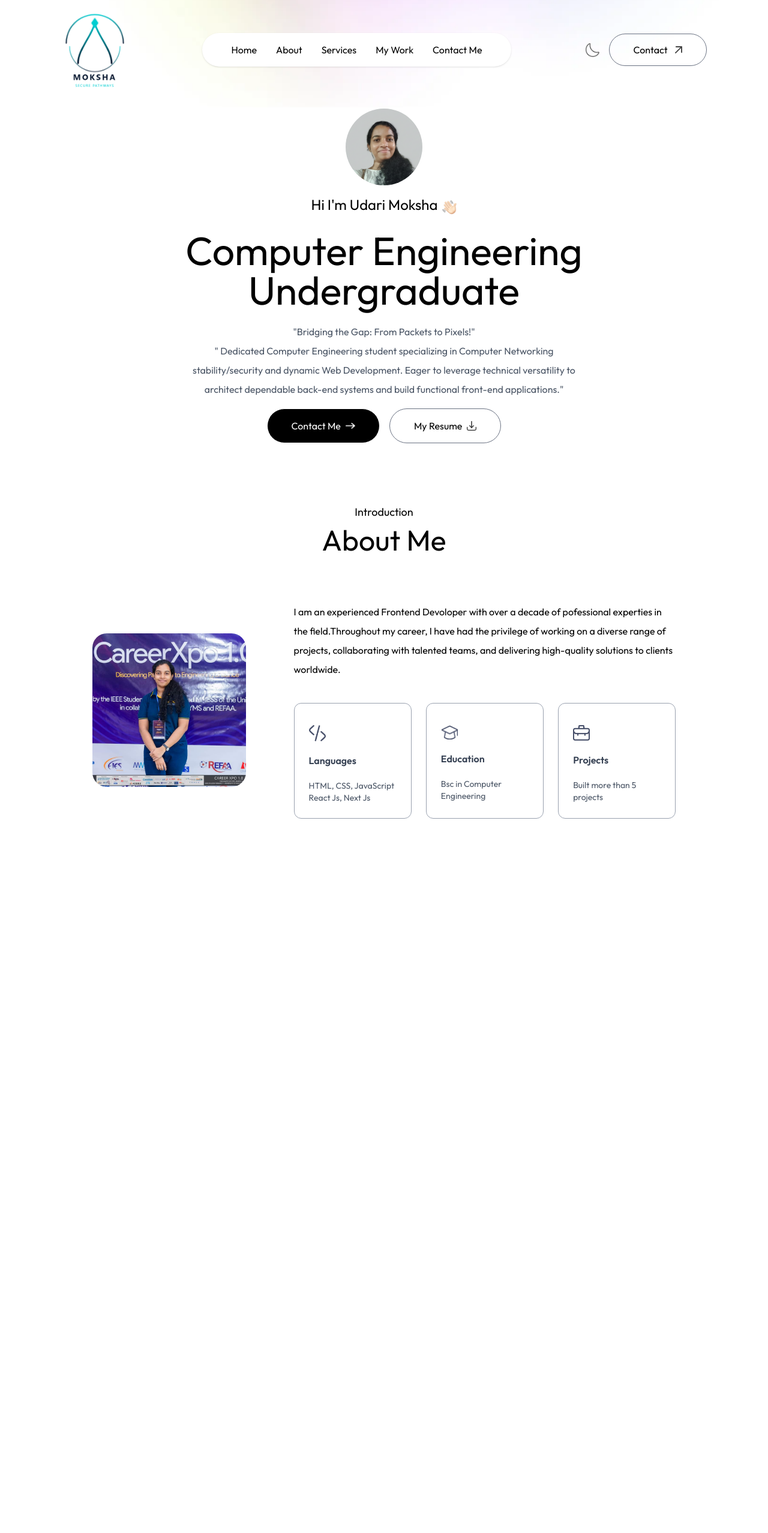
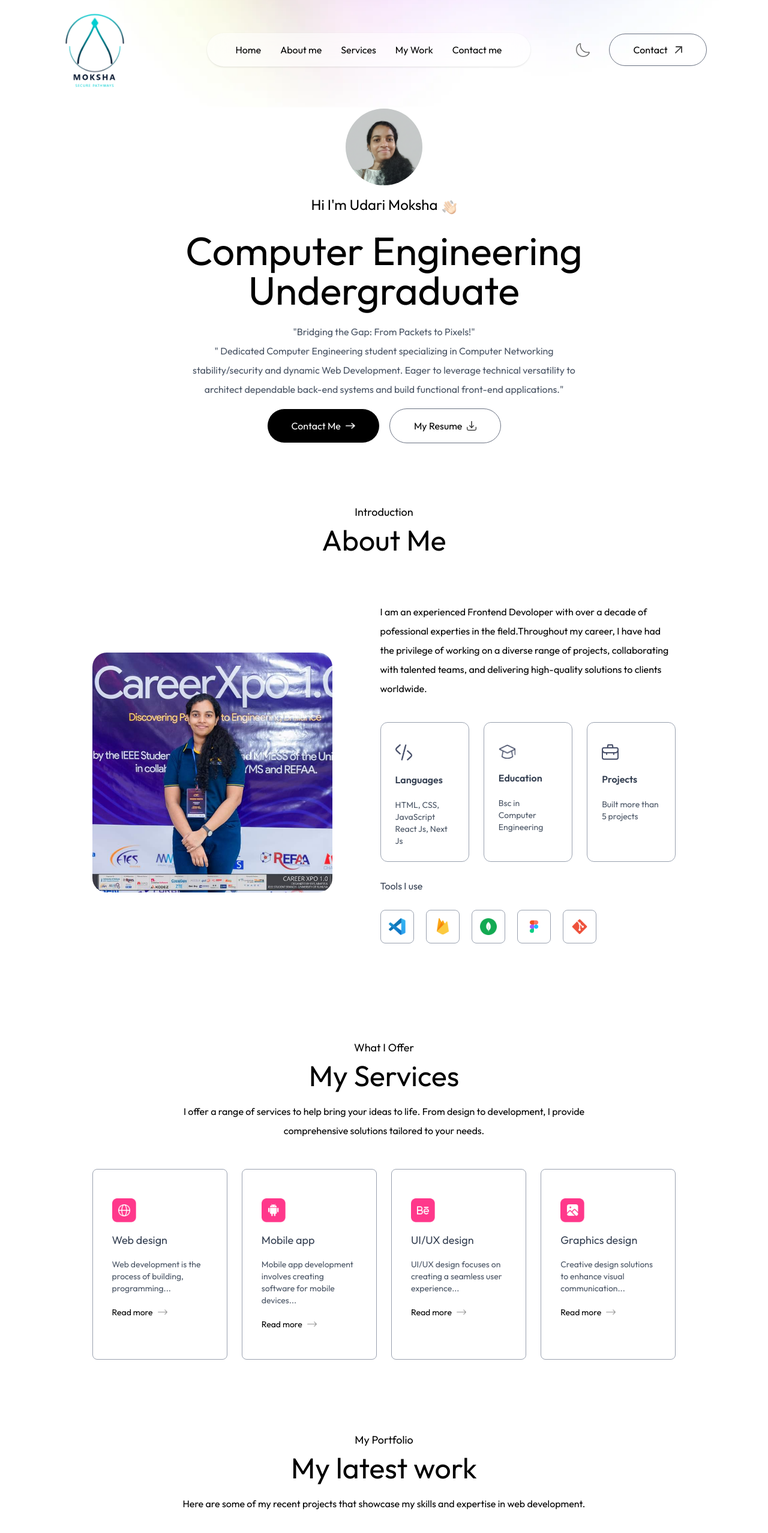
Before and after one commit to Udari2002/MyPortfolio, a Next.js app: page / in a window 1280 px wide. Shown: the top 2556 px of the page at 60% size. Before the commit the page ends 1485 px from the top, so only its background shows below. Built offline with nearby package versions, Linux system fonts and the light colour scheme; a web font is replaced by a local one.

Commit message:
Add Services and Work components, enhance About and Header sections, and update Navbar for scroll effects

```diff
--- a/app/page.js
+++ b/app/page.js
@@ -2,6 +2,8 @@
 import Navbar from "../components/Navbar";
 import Header from "../components/Header";
 import About from "../components/About";
+import Services from "../components/Services";
+import Work from "../components/Work";
 
 export default function Home() {
   return (
@@ -9,6 +11,8 @@ export default function Home() {
       <Navbar />
       <Header />
       <About />
+      <Services/>
+      <Work/>
     </>
   );
 }
--- a/components/About.jsx
+++ b/components/About.jsx
@@ -1,4 +1,4 @@
-import { assets, infoList } from "@/assets/assets"
+import { assets, infoList, toolsData } from "@/assets/assets"
 import Image from "next/image"
 import React from "react"
 
@@ -8,7 +8,7 @@ const About = () => {
         <h4 className="text-center mb-2 text-lg font-Ovo">Introduction</h4>
         <h2 className="text-center text-5xl font-Ovo">About Me</h2>
         <div className="flex w-full flex-col lg:flex-row items-center gap-20 my-20">
-            <div className="w-56 sm:w-64 rounded-3xl max-w-none">
+            <div className="w-10 sm:w-100 rounded-3xl max-w-none">
                 <Image src={assets.user_image} alt="User Image"
                 className="w-full rounded-3xl aspect-square object-cover" />
             </div>
@@ -32,6 +32,16 @@ const About = () => {
                         </li>
                     ))}
                 </ul>
+                <h4 className="my-6 text-gray-700 font-Ovo">Tools I use</h4>
+                <ul className="flex items-center gap-3 sm:gap-5">
+                    {toolsData.map((tool, index) => (
+                        <li className="flex items-center justify-center w-12 sm:w-14 aspect-square border
+                        border-gray-400 rounded-lg cursor-pointer hover:-translate-y-1 duration-500 hover:shadow-black"
+                         key={index}>
+                            <Image src={tool} alt='Tool' className="w-5 sm:w-7" />
+                        </li>
+                    ))}
+                </ul>
 
             </div>
         </div>
--- a/components/Header.jsx
+++ b/components/Header.jsx
@@ -7,10 +7,10 @@ const Header = () => {
     <div className='w-11/12 max-w-3xl text-center mx-auto h-screen flex flex-col items-center
     justify-center gap-4 pt-30'>
         <div>
-            <Image src={assets.profile_img} alt='' className='rounded-full w-32 h-32 object-cover'/>
+            <Image src={assets.profile_img} alt='Udari Moksha' className='rounded-full w-32 h-32 object-cover'/>
         </div>
         <h3 className='flex items-end gap-2 text-xl md:text-2xl mb-3 font-Ovo'>
-                Hi I'm Udari Moksha<Image src={assets.hand_icon} alt=''
+                Hi I'm Udari Moksha<Image src={assets.hand_icon} alt='Hand Icon'
              className=' w-6'/></h3>
         <div>
             <h3 className='text-3xl sm:text-6xl lg:text-[66px] font-Ovo'>Computer Engineering Undergraduate</h3>
@@ -23,13 +23,13 @@ const Header = () => {
 
                 <a href="#contact"
                 className='px-10 py-3 border rounded-full border-white  bg-black
-                text-white flex items-center gap-2'>
-                    Contact Me <Image src={assets.right_arrow_white} alt=''
+                text-white flex items-center gap-2 transition-all duration-300'>
+                    Contact Me <Image src={assets.right_arrow_white} alt='Right Arrow'
                 className='w-4'/></a>
 
                 <a href="/sample-resume.pdf" download
-                className='px-10 py-3 border rounded-full border-gray-500 flex items-center gap-2'>
-                    My Resume <Image src={assets.download_icon} alt=''
+                className='px-10 py-3 border rounded-full border-gray-500 flex items-center gap-2 transition-all duration-300'>
+                    My Resume <Image src={assets.download_icon} alt='Download Icon'
                 className='w-4'/> </a>
 
             </div>
--- a/components/Navbar.jsx
+++ b/components/Navbar.jsx
@@ -1,9 +1,10 @@
 import {assets} from '@/assets/assets'
 import Image from 'next/image'
-import React, { useRef } from 'react'
+import React, { useEffect, useRef, useState } from 'react'
 
 const Navbar = () => {
 
+    const [isScroll, setIsScroll] = useState(false);
     const sideMenuRef = useRef();
 
     const openMenu = () => {
@@ -12,36 +13,53 @@ const Navbar = () => {
     const closeMenu = () => {
         sideMenuRef.current.style.transform = "translateX(100%)";
     }
+
+    useEffect(() => {
+        const handleScroll = () => {
+            if(window.scrollY > 50) {
+                setIsScroll(true);
+            }else{
+                setIsScroll(false);
+            }
+        }
+        window.addEventListener('scroll', handleScroll)
+        return () => {
+            window.removeEventListener('scroll', handleScroll)
+        }
+    },[])
+
   return (
     <>
     <div className='fixed top-0 right-0 w-11/12 -z-10 translate-y-[-80%]'>
-        <Image src={assets.header_bg_color} alt='' className='w-full' loading="eager"/>
+        <Image src={assets.header_bg_color} alt='Background' className='w-full' loading="eager"/>
     </div>
-    <nav className='w-full fixed px-5 lg:px-8 xl:px-[8%] py-4
-     flex items-center justify-between z-50'>
+
+    <nav className={`w-full fixed px-5 lg:px-8 xl:px-[8%] py-4
+     flex items-center justify-between z-50 transition-all duration-500 ${isScroll ? 'bg-white/50 backdrop-blur-lg shadow-sm py-3' : ''}`}>
+
         <a href="#top">
-            <Image src={assets.logo} alt="logo" className='w-28 cursor-pointer' />
+            <Image src={assets.logo} alt="Logo" className={`w-28 cursor-pointer mr-14 transition-all duration-500 ${isScroll ? 'w-24' : ''}`} />
         </a>
-        <ul className='hidden md:flex items-center gap-6 lg:gap-8 rounded-full px-12 py-3
-        bg-white shadow-sm bg-opacity-50'>
+        <ul className={`hidden md:flex items-center gap-6 lg:gap-8 rounded-full px-12 py-3
+        ${isScroll ? "" : 'bg-white/50 backdrop-blur-lg shadow-sm'}`}>
             <li><a className='font-Ovo' href="#top">Home</a></li>
-            <li><a className='font-Ovo' href="#about">About</a></li>
+            <li><a className='font-Ovo' href="#about">About me</a></li>
             <li><a className='font-Ovo' href="#services">Services</a></li>
             <li><a className='font-Ovo' href="#work">My Work</a></li>
-            <li><a className='font-Ovo' href="#contact">Contact Me</a></li>
+            <li><a className='font-Ovo' href="#contact">Contact me</a></li>
         </ul>
 
         <div className='flex items-center gap-4'>
             <button>
-                <Image src={assets.moon_icon} alt="" className='w-6' />
+                <Image src={assets.moon_icon} alt="Dark Mode" className='w-6' />
             </button>
 
             <a className="hidden lg:flex items-center gap-3 px-10 py-2.5 border
-             border-gray-500 rounded-full font-Ovo" href="#contact">Contact
-             <Image src={assets.arrow_icon} alt="arrow icon" className='w-3' /></a>
+             border-gray-500 rounded-full font-Ovo ml-4" href="#contact">Contact
+             <Image src={assets.arrow_icon} alt="Arrow" className='w-3 transition-transform duration-300 group-hover:rotate-45' /></a>
 
              <button className='block md:hidden ml-3' onClick={openMenu}>
-                <Image src={assets.menu_black} alt="menu icon" className='w-6' />
+                <Image src={assets.menu_black} alt="Menu" className='w-6' />
              </button>
         </div>
 
@@ -50,14 +68,14 @@ const Navbar = () => {
         top-0 bottom-0 w-64 z-50 h-screen bg-rose-50 transition duration-500'>
 
             <div className='absolute right-6 top-6' onClick={closeMenu}>
-                <Image src={assets.close_black} alt="" className='w-5 cursor-pointer' />
+                <Image src={assets.close_black} alt="Close Menu" className='w-5 cursor-pointer' />
             </div>
 
             <li><a className='font-Ovo' onClick={closeMenu} href="#top">Home</a></li>
-            <li><a className='font-Ovo' onClick={closeMenu} href="#about">About</a></li>
+            <li><a className='font-Ovo' onClick={closeMenu} href="#about">About me</a></li>
             <li><a className='font-Ovo' onClick={closeMenu} href="#services">Services</a></li>
             <li><a className='font-Ovo' onClick={closeMenu} href="#work">My Work</a></li>
-            <li><a className='font-Ovo' onClick={closeMenu} href="#contact">Contact Me</a></li>
+            <li><a className='font-Ovo' onClick={closeMenu} href="#contact">Contact me</a></li>
         </ul>
     </nav>
     </>
--- /dev/null
+++ b/components/Services.jsx
@@ -0,0 +1,37 @@
+import { assets, serviceData } from '@/assets/assets'
+import Image from 'next/image'
+import React from 'react'
+
+const Services = () => {
+  return (
+    <div className='w-full px-[12%] py-10 scroll-mt-20' id='services'>
+        <h4 className='text-center mb-2 text-lg font-Ovo'>What I Offer</h4>
+        <h2 className='text-center text-5xl font-Ovo'>My Services</h2>
+
+        <p className='text-center max-w-2xl mx-auto mt-5 mb-12 font-Ovo'>
+            I offer a range of services to help bring your ideas to life.
+             From design to development,
+            I provide comprehensive solutions tailored to your needs.</p>
+
+            <div className="grid grid-cols-1 sm:grid-cols-2 lg:grid-cols-4 gap-6 my-10">
+                {serviceData.map(({icon,title,description,link},index)=>(
+                    <div key={index}
+                     className='border-[0.5px] border-gray-400 rounded-lg px-8
+                     py-12 hover:shadow-black cursor-pointer hover:bg-lightHover
+                     hover:-translate-y-1 duration-500'>
+                        <Image src={icon} alt={title} className='w-10'/>
+                        <h3 className='text-lg my-4 text-gray-700 font-Ovo'>{title}</h3>
+                        <p className='text-sm text-gray-600 leading-5 font-Ovo'>
+                            {description}
+                        </p>
+                        <a href={link} className="flex items-center gap-2 text-sm mt-5 font-Ovo">
+                            Read more <Image alt='Right Arrow' src={assets.right_arrow}  className='w-4'/>
+                        </a>
+                    </div>
+                ))}
+            </div>
+    </div>
+  )
+}
+
+export default Services
--- /dev/null
+++ b/components/Work.jsx
@@ -0,0 +1,15 @@
+import React from 'react'
+
+const Work = () => {
+  return (
+    <div id='work' className="w-full px-[12%] py-10 scroll-mt-20">
+        <h4 className="text-center mb-2 text-lg font-Ovo">My Portfolio</h4>
+        <h2 className="text-center text-5xl font-Ovo">My latest work</h2>
+        <p className="text-center max-w-2xl mx-auto mt-5 mb-12 font-Ovo">
+            Here are some of my recent projects that showcase my skills and expertise in web development.
+        </p>
+    </div>
+  )
+}
+
+export default Work
--- a/tailwind.config.mjs
+++ b/tailwind.config.mjs
@@ -15,10 +15,13 @@ export default {
         Outfit: ["Outfit", "sans-serif"],
         Ovo: ["Ovo", "serif"]
       },
+      gridTemplateColumns: {
+        'auto': 'repeat(auto-fit, minmax(200px, 1fr))'
+      },
       boxShadow: {
         'black':'4px 4px 0 #000',
         'white':'4px 4px 0 #fff',
-      },
+      }
     },
   },
   plugins: [],
```
